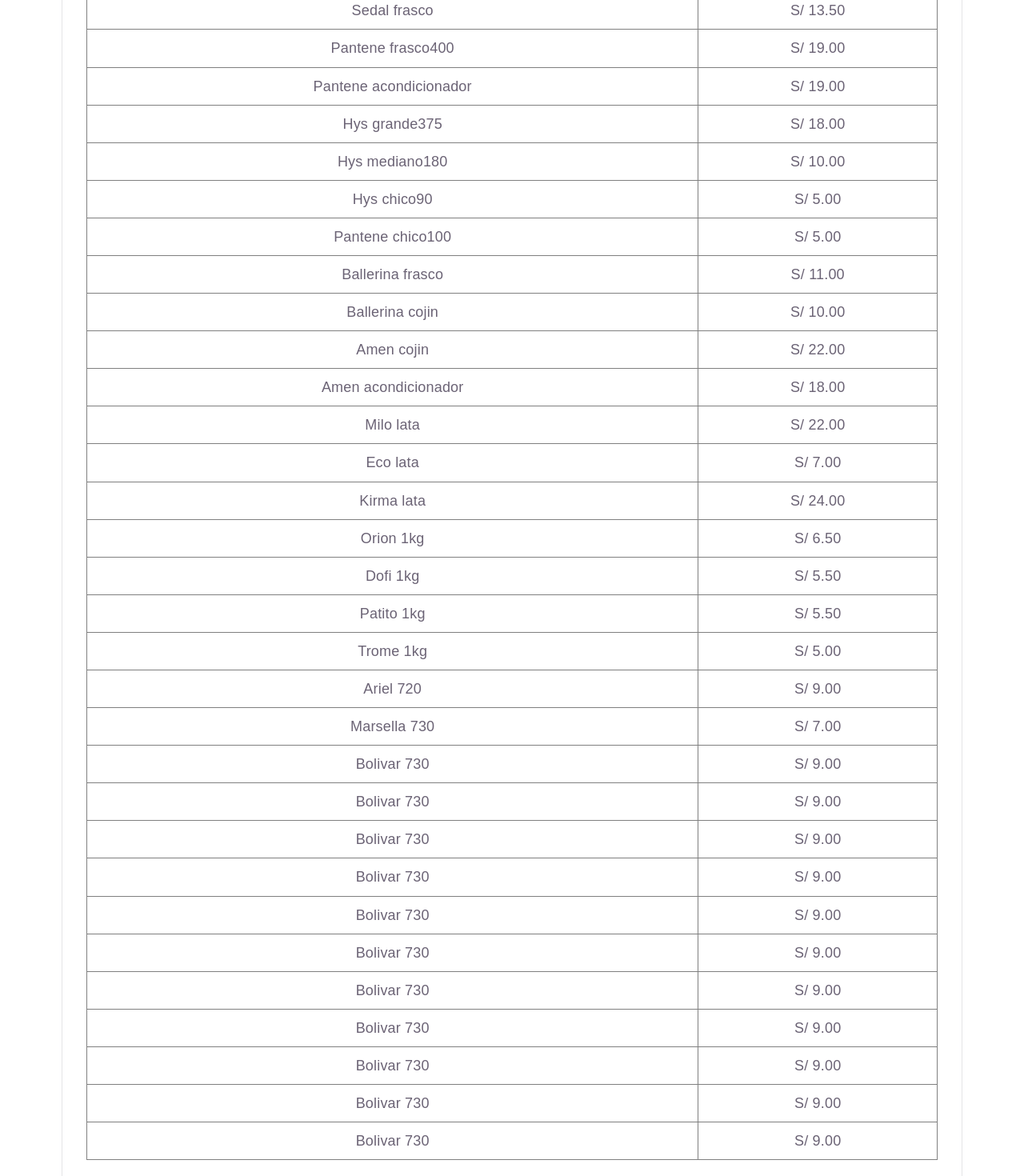
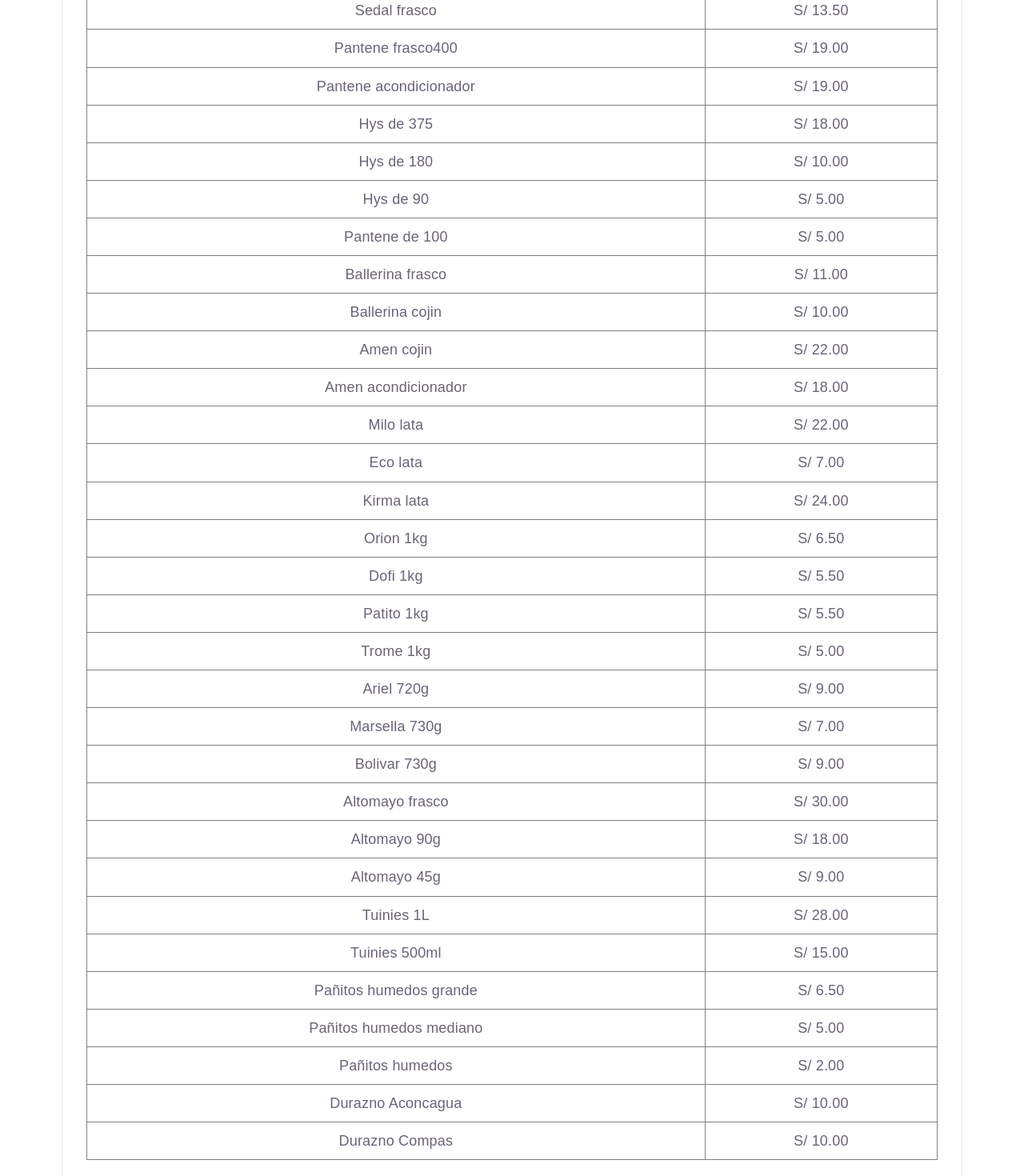
Before and after one commit to adrianchungalalupu-afk/Stuwar, a React (Vite) app: page / in a window 1280 px wide. Shown: the part 800-2270 px from the top of the page at 80% size. Built offline with nearby package versions, Linux system fonts and the light colour scheme.

Commit message:
Agregué nuevos productos

```diff
--- a/src/App.jsx
+++ b/src/App.jsx
@@ -2,9 +2,9 @@
 import "./App.css";
 function App() {
 const [productos] = useState([
-    { id: 1, nombre: "Dento150 con cepillo", precio: 6.5 },
+    { id: 1, nombre: "Dento de 150 con cepillo", precio: 6.5 },
     { id: 2, nombre: "Jabón líquido Aval", precio: 6.0 },
-    { id: 3, nombre: "Talco para bebé grande", precio: 12.0 },
+    { id: 3, nombre: "Talco chiquilin", precio: 12.0 },
     { id: 4, nombre: "Desodorante Rexona", precio: 15.0 },
     { id: 5, nombre: "Desodorante Lady Speed", precio: 14.0 },
     { id: 6, nombre: "Jabón Protex", precio: 4.0 },
@@ -17,10 +17,10 @@
     { id: 13, nombre: "Sedal frasco", precio: 13.50 },
     { id: 14, nombre: "Pantene frasco400", precio: 19.0 },
     { id: 15, nombre: "Pantene acondicionador", precio: 19.0 },
-    { id: 16, nombre: "Hys grande375", precio: 18.0 },
-    { id: 17, nombre: "Hys mediano180", precio: 10.0 },
-    { id: 18, nombre: "Hys chico90", precio: 5.0 },
-    { id: 19, nombre: "Pantene chico100", precio: 5.0 },
+    { id: 16, nombre: "Hys de 375", precio: 18.0 },
+    { id: 17, nombre: "Hys de 180", precio: 10.0 },
+    { id: 18, nombre: "Hys de 90", precio: 5.0 },
+    { id: 19, nombre: "Pantene de 100", precio: 5.0 },
     { id: 20, nombre: "Ballerina frasco", precio: 11.0 },
     { id: 21, nombre: "Ballerina cojin", precio: 10.0 },
     { id: 22, nombre: "Amen cojin", precio: 22.0 },
@@ -32,19 +32,19 @@
     { id: 28, nombre: "Dofi 1kg", precio: 5.50 },
     { id: 29, nombre: "Patito 1kg", precio: 5.50 },
     { id: 30, nombre: "Trome 1kg", precio: 5.0 },
-    { id: 31, nombre: "Ariel 720", precio: 9.0 },
-    { id: 32, nombre: "Marsella 730", precio:   7.0 },
-    { id: 33, nombre: "Bolivar 730", precio: 9.0 },
-    { id: 34, nombre: "Bolivar 730", precio: 9.0 },
-    { id: 35, nombre: "Bolivar 730", precio: 9.0 },
-    { id: 36, nombre: "Bolivar 730", precio: 9.0 },
-    { id: 37, nombre: "Bolivar 730", precio: 9.0 },
-    { id: 38, nombre: "Bolivar 730", precio: 9.0 },
-    { id: 39, nombre: "Bolivar 730", precio: 9.0 },
-    { id: 40, nombre: "Bolivar 730", precio: 9.0 },
-    { id: 41, nombre: "Bolivar 730", precio: 9.0 },
-    { id: 42, nombre: "Bolivar 730", precio: 9.0 },
-    { id: 43, nombre: "Bolivar 730", precio: 9.0 },
+    { id: 31, nombre: "Ariel 720g", precio: 9.0 },
+    { id: 32, nombre: "Marsella 730g", precio:   7.0 },
+    { id: 33, nombre: "Bolivar 730g", precio: 9.0 },
+    { id: 34, nombre: "Altomayo frasco", precio: 30.0 },
+    { id: 35, nombre: "Altomayo 90g", precio: 18.0 },
+    { id: 36, nombre: "Altomayo 45g", precio: 9.0 },
+    { id: 37, nombre: "Tuinies 1L", precio: 28.0 },
+    { id: 38, nombre: "Tuinies 500ml", precio: 15.0 },
+    { id: 39, nombre: "Pañitos humedos grande", precio: 6.5 },
+    { id: 40, nombre: "Pañitos humedos mediano", precio: 5.0 },
+    { id: 41, nombre: "Pañitos humedos ", precio: 2.0 },
+    { id: 42, nombre: "Durazno Aconcagua", precio: 10.0 },
+    { id: 43, nombre: "Durazno Compas", precio: 10.0 },
   ]);
   const [busqueda, setBusqueda] = useState("");
   const productosFiltrados = productos.filter((producto) =>
```
